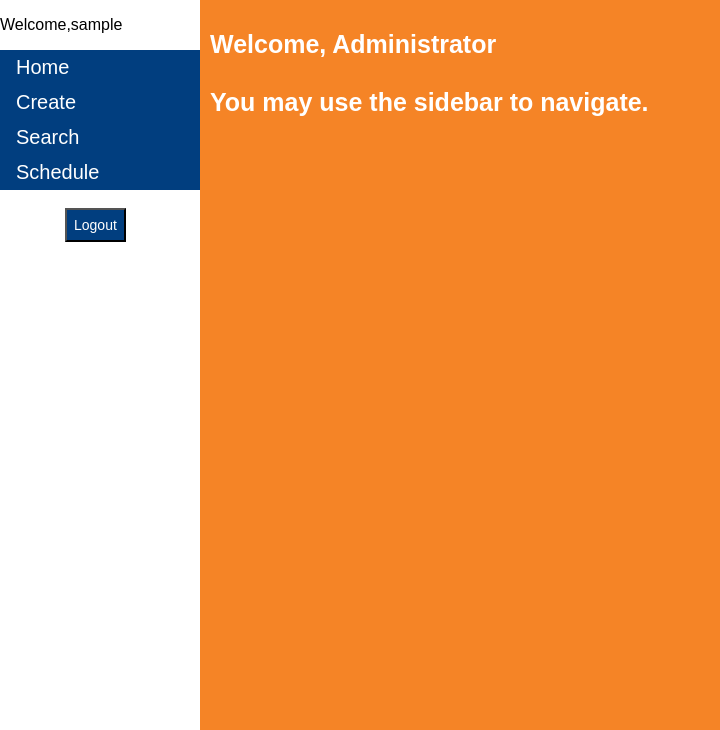
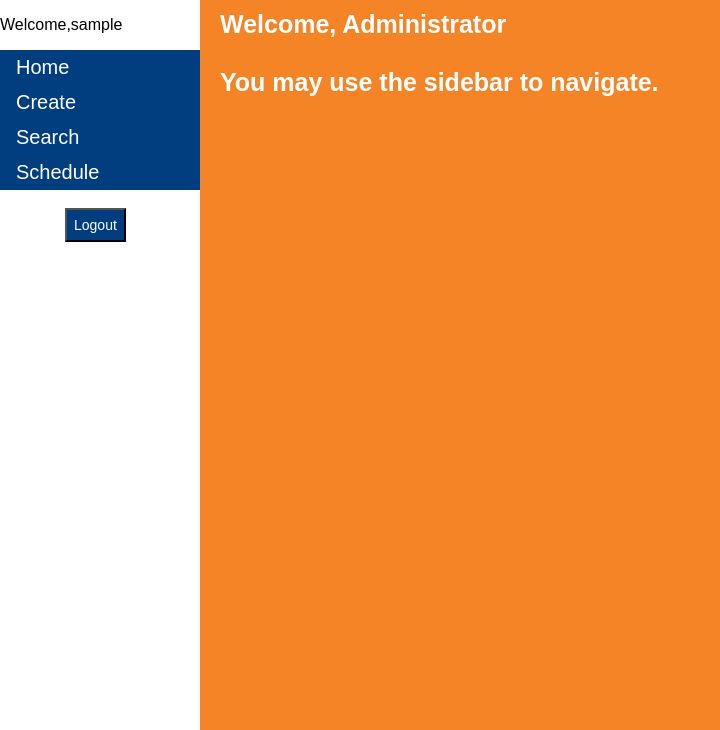
Before and after one commit to nikkirmaher/Software-Engineering, a PHP site: page /home.php in a window 1280 px wide. Shown: the part 70-800 px from the top of the page, without its empty margins (0-720 px from the left). Run offline with PHP 8.4, Linux system fonts and the light colour scheme; a user stored in the database is signed in.

Commit message:
content spacing

```diff
--- a/css/scheduler.css
+++ b/css/scheduler.css
@@ -115,8 +115,8 @@ th {
 /* Content area, changes depending on active navlink */
 .content
 {
-  margin-left: 200px; /* Same as the width of the sidebar */
-  margin-top: 90px; /* Same as the height of the header */
+  margin-left: 210px; /* Same as the width of the sidebar */
+  margin-top: 70px; /* Same as the height of the header */
   padding: 10px;
   display: inline-table;
   color: white;
```
